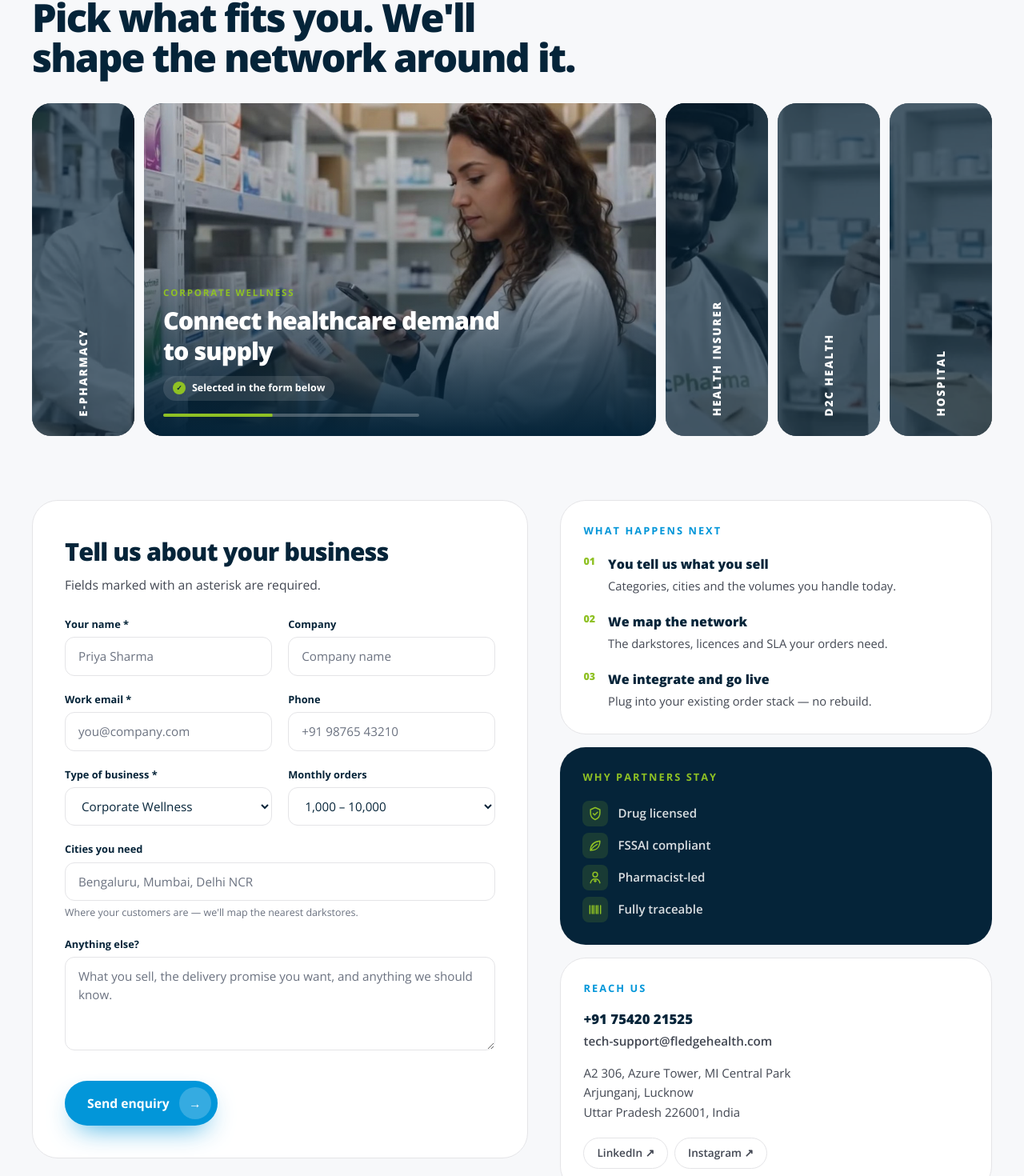
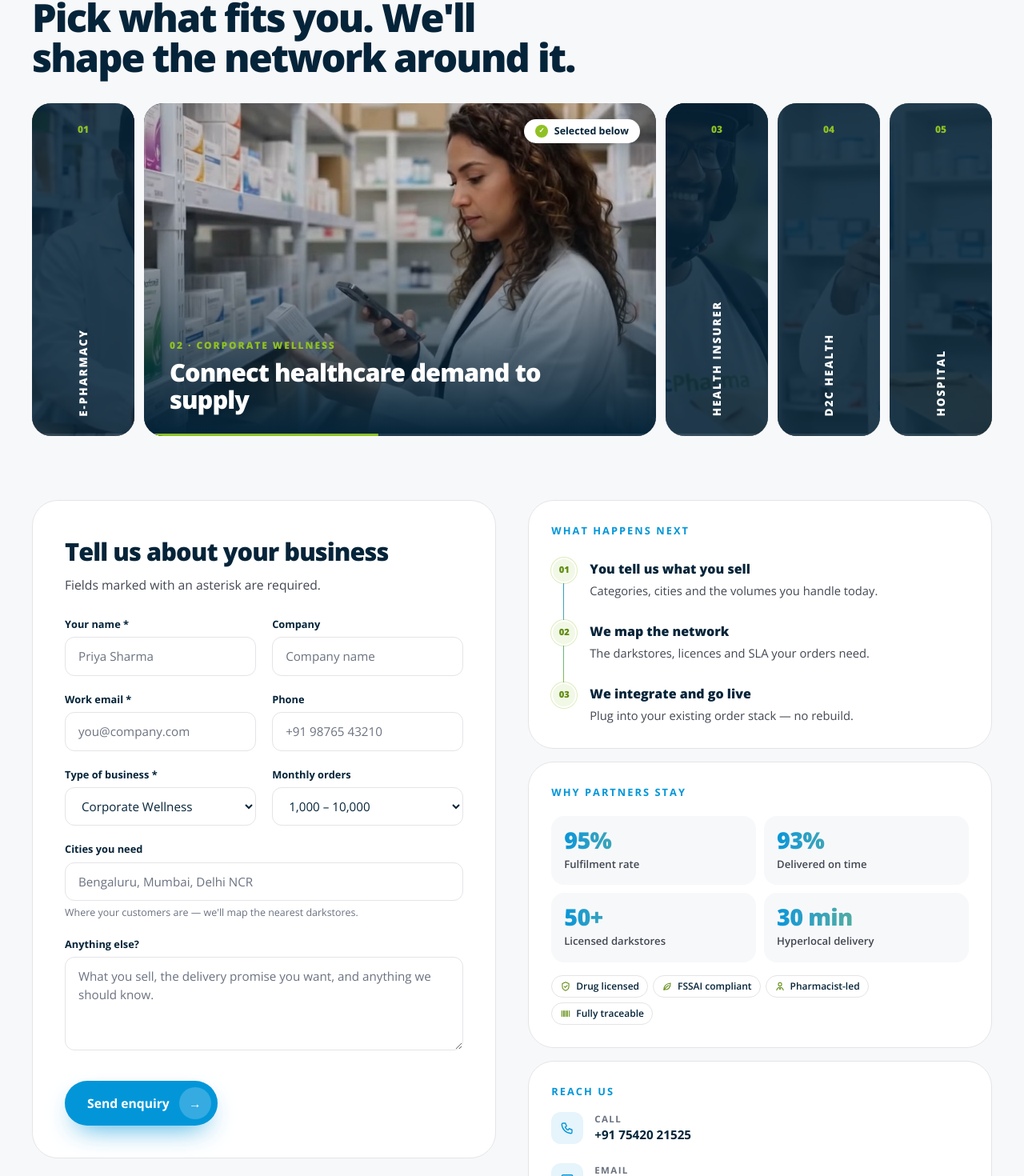
Before and after one commit to AryanF2025/NewDocPharmacWebsite, a React (Vite) app: page /contact in a window 1280 px wide. Shown: the part 668-2138 px from the top of the page at 80% size. Built offline with nearby package versions, Linux system fonts and the light colour scheme.

Commit message:
Restore the coverage-map wave (dots light up as it passes); gradient numbers with fill bars and hover; redesign Partner business panels and the side column (timeline, proof figures, contact rows)

```diff
--- a/src/pages/Partner.jsx
+++ b/src/pages/Partner.jsx
@@ -20,8 +20,42 @@ import {
   PARTNER_ASSURANCES,
 } from "@/data/contact";
 import { usePageMeta } from "@/hooks/usePageMeta";
+import { CountUp } from "@/components/experience/HeroParts";
 import { SectionHeader } from "@/components/motion/Text";
 import { CtaButton } from "@/components/motion/CtaButton";
+
+/** The figures partners actually stay for. */
+const PROOF = [
+  [95, "%", "Fulfilment rate"],
+  [93, "%", "Delivered on time"],
+  [50, "+", "Licensed darkstores"],
+  [30, " min", "Hyperlocal delivery"],
+];
+
+function ContactIcon({ name }) {
+  const common = { width: 18, height: 18, viewBox: "0 0 24 24", fill: "none", stroke: "currentColor", strokeWidth: 1.8, strokeLinecap: "round", strokeLinejoin: "round", "aria-hidden": true };
+  if (name === "phone") {
+    return (
+      <svg {...common}>
+        <path d="M5 4h4l2 5-2.5 1.5a11 11 0 0 0 5 5L15 13l5 2v4a2 2 0 0 1-2 2A16 16 0 0 1 3 6a2 2 0 0 1 2-2" />
+      </svg>
+    );
+  }
+  if (name === "mail") {
+    return (
+      <svg {...common}>
+        <rect x="3" y="5" width="18" height="14" rx="2" />
+        <path d="m3 7 9 6 9-6" />
+      </svg>
+    );
+  }
+  return (
+    <svg {...common}>
+      <path d="M12 21s7-6.3 7-12a7 7 0 1 0-14 0c0 5.7 7 12 7 12z" />
+      <circle cx="12" cy="9" r="2.5" />
+    </svg>
+  );
+}
 
 const NEXT_STEPS = [
   ["01", "You tell us what you sell", "Categories, cities and the volumes you handle today."],
@@ -102,47 +136,67 @@ function BusinessTypePanels({ value, onPick }) {
               alt=""
               loading="lazy"
               className={clsx(
-                "absolute inset-0 h-full w-full object-cover transition-[transform,filter] duration-[1200ms] ease-[cubic-bezier(.22,1,.36,1)]",
-                active ? "scale-100 group-hover:scale-[1.05]" : "scale-125 grayscale-[60%]"
+                "absolute inset-0 h-full w-full object-cover transition-transform duration-[1200ms] ease-[cubic-bezier(.22,1,.36,1)]",
+                active ? "scale-100 group-hover:scale-[1.04]" : "scale-125"
+              )}
+            />
+            {/* Folded panels read as solid brand navy with the photo just
+                showing through; the open one keeps its photo, darkened only
+                where the words sit. */}
+            <div
+              className={clsx(
+                "absolute inset-0 transition-[background-color,opacity] duration-700",
+                active ? "opacity-0" : "bg-jet/85 group-hover:bg-jet/70"
               )}
             />
             <div
               className={clsx(
-                "absolute inset-0 transition-colors duration-700",
-                active ? "bg-gradient-to-t from-jet via-jet/30 to-transparent" : "bg-jet/65 group-hover:bg-jet/45"
+                "absolute inset-0 bg-gradient-to-t from-jet via-jet/45 via-35% to-transparent to-70% transition-opacity duration-700",
+                active ? "opacity-100" : "opacity-0"
               )}
             />
 
-            {/* Folded: a vertical label on desktop, a single line on phones */}
+            {/* Folded: number at the top, label reading up from the bottom */}
             <span
               className={clsx(
-                "absolute text-[0.85rem] font-extrabold uppercase tracking-[0.14em] text-white transition-opacity duration-500",
-                "left-5 top-1/2 -translate-y-1/2 md:left-1/2 md:top-auto md:bottom-6 md:-translate-x-1/2 md:translate-y-0 md:[writing-mode:vertical-rl] md:rotate-180",
+                "pointer-events-none absolute inset-0 flex items-center gap-4 px-5 transition-opacity duration-500 md:flex-col md:items-center md:justify-between md:px-0 md:py-6",
                 active ? "opacity-0" : "opacity-100"
               )}
             >
+              <span className="tabular text-[0.75rem] font-extrabold text-brand-green">{String(i + 1).padStart(2, "0")}</span>
+              <span className="text-[0.85rem] font-extrabold uppercase tracking-[0.14em] text-white transition-colors duration-500 group-hover:text-brand-green md:rotate-180 md:[writing-mode:vertical-rl]">
                 {type.tab}
               </span>
+            </span>
 
-            {/* Open: the heading, and the time until the next one */}
-            <span className={clsx("absolute inset-x-6 bottom-6", active ? "panel-copy" : "pointer-events-none opacity-0")}>
-              <span className="block text-[0.72rem] font-bold uppercase tracking-[0.16em] text-brand-green">{type.tab}</span>
-              <span className="mt-2 block max-w-md text-[clamp(1.2rem,2.4vw,1.9rem)] font-extrabold leading-tight tracking-[-0.03em] text-white">
+            {/* Open: the choice marked top-right, the heading bottom-left */}
+            <span
+              className={clsx(
+                "absolute right-5 top-5 inline-flex items-center gap-2 rounded-full bg-white px-3.5 py-1.5 text-[0.78rem] font-bold text-jet shadow-[0_8px_24px_-10px_rgba(5,36,57,.5)] transition-[opacity,transform] duration-500",
+                active ? "translate-y-0 opacity-100 delay-300" : "pointer-events-none -translate-y-2 opacity-0"
+              )}
+            >
+              <span className="flex h-4 w-4 items-center justify-center rounded-full bg-brand-green text-[0.55rem] text-white">✓</span>
+              Selected below
+            </span>
+            <span className={clsx("absolute inset-x-6 bottom-7 md:inset-x-8", active ? "panel-copy" : "pointer-events-none opacity-0")}>
+              <span className="tabular block text-[0.75rem] font-extrabold uppercase tracking-[0.16em] text-brand-green">
+                {String(i + 1).padStart(2, "0")} · {type.tab}
+              </span>
+              <span className="mt-2 block max-w-lg text-[clamp(1.3rem,2.4vw,2rem)] font-extrabold leading-[1.1] tracking-[-0.03em] text-white">
                 {type.heading}
               </span>
-              <span className="mt-3 inline-flex items-center gap-2 rounded-full bg-white/12 px-3 py-1.5 text-[0.78rem] font-bold text-white backdrop-blur-sm">
-                <span className="flex h-4 w-4 items-center justify-center rounded-full bg-brand-green text-[0.55rem] text-jet">✓</span>
-                Selected in the form below
             </span>
-              <span className="mt-4 block h-1 w-full max-w-xs overflow-hidden rounded-full bg-white/25">
+
+            {/* Time until the next business: a thin line along the bottom edge */}
+            <span className="absolute inset-x-0 bottom-0 h-[3px] bg-white/10">
               {active ? (
                 <span
                   key={`${shown}-${paused}`}
-                    className={clsx("block h-full origin-left rounded-full bg-brand-green", paused ? "scale-x-100" : "how-fill")}
+                  className={clsx("block h-full origin-left bg-brand-green", paused ? "scale-x-100" : "how-fill")}
                   style={paused ? undefined : { animationDuration: `${SLIDE_INTERVAL_MS}ms` }}
                 />
               ) : null}
-              </span>
             </span>
           </button>
         );
@@ -323,15 +377,20 @@ export default function Partner() {
             </div>
           </Reveal>
 
-          <div className="space-y-4">
+          {/* The column beside the form stays in view while the form scrolls. */}
+          <div className="space-y-4 lg:sticky lg:top-24 lg:self-start">
+            {/* What happens next: a timeline whose line draws down on arrival */}
             <Reveal from="right" delay={0.06}>
               <div className="rounded-[2rem] border border-hairline bg-white p-7">
                 <p className="text-[0.8rem] font-bold uppercase tracking-[0.16em] text-brand-blue">What happens next</p>
-                <ol className="mt-5 space-y-5">
+                <ol className="relative mt-6 space-y-6">
+                  <span aria-hidden className="timeline-line absolute bottom-3 left-[0.95rem] top-3 w-px bg-gradient-to-b from-brand-blue to-brand-green" />
                   {NEXT_STEPS.map(([n, title, body]) => (
-                    <li key={n} className="flex gap-4">
-                      <span className="tabular text-[0.78rem] font-extrabold text-brand-green">{n}</span>
-                      <span>
+                    <li key={n} className="group relative flex gap-4">
+                      <span className="tabular relative flex h-8 w-8 shrink-0 items-center justify-center rounded-full border-2 border-white bg-peppermint text-[0.7rem] font-extrabold text-[#5f8a0f] ring-1 ring-brand-green/30 transition-colors duration-300 group-hover:bg-brand-green group-hover:text-white">
+                        {n}
+                      </span>
+                      <span className="pt-0.5">
                         <span className="block text-[1rem] font-extrabold text-jet">{title}</span>
                         <span className="mt-1 block text-[0.92rem] leading-relaxed text-ink-soft">{body}</span>
                       </span>
@@ -341,13 +400,27 @@ export default function Partner() {
               </div>
             </Reveal>
 
+            {/* Why partners stay: proof, not adjectives */}
             <Reveal from="right" delay={0.12}>
-              <div className="rounded-[2rem] bg-jet p-7 text-white">
-                <p className="text-[0.8rem] font-bold uppercase tracking-[0.16em] text-brand-green">Why partners stay</p>
-                <ul className="mt-5 grid gap-2">
+              <div className="rounded-[2rem] border border-hairline bg-white p-7">
+                <p className="text-[0.8rem] font-bold uppercase tracking-[0.16em] text-brand-blue">Why partners stay</p>
+                <div className="mt-5 grid grid-cols-2 gap-2.5">
+                  {PROOF.map(([value, suffix, label]) => (
+                    <div
+                      key={label}
+                      className="rounded-2xl bg-floral px-4 py-4 transition-[transform,background-color] duration-500 ease-[cubic-bezier(.22,1,.36,1)] hover:-translate-y-1 hover:bg-peppermint/70"
+                    >
+                      <p className="bg-gradient-to-r from-brand-blue to-brand-green bg-clip-text text-[1.8rem] font-extrabold leading-none tracking-tight text-transparent">
+                        <CountUp value={value} suffix={suffix} />
+                      </p>
+                      <p className="mt-1.5 text-[0.82rem] font-semibold text-ink-soft">{label}</p>
+                    </div>
+                  ))}
+                </div>
+                <ul className="mt-4 flex flex-wrap gap-1.5">
                   {COMPLIANCE.map((item) => (
-                    <li key={item.title} className="flex items-center gap-3 text-[0.94rem] font-semibold text-white/85">
-                      <span className="flex h-8 w-8 shrink-0 items-center justify-center rounded-lg bg-brand-green/15 text-brand-green">
+                    <li key={item.title} className="flex items-center gap-1.5 rounded-full border border-hairline px-2.5 py-1 text-[0.75rem] font-semibold text-jet">
+                      <span className="text-[#5f8a0f] [&_svg]:h-3.5 [&_svg]:w-3.5">
                         <ComplianceIcon name={item.icon} />
                       </span>
                       {item.title}
@@ -357,33 +430,47 @@ export default function Partner() {
               </div>
             </Reveal>
 
+            {/* Reach us: each way in is one clickable row */}
             <Reveal from="right" delay={0.18}>
-              <div className="rounded-[2rem] border border-hairline bg-white p-7">
-                <p className="text-[0.8rem] font-bold uppercase tracking-[0.16em] text-brand-blue">Reach us</p>
-                <a href={CONTACT.phoneHref} className="mt-4 block text-[1.05rem] font-extrabold text-jet transition-colors hover:text-brand-blue">
-                  {CONTACT.phone}
+              <div className="rounded-[2rem] border border-hairline bg-white p-3">
+                <p className="px-4 pb-1 pt-4 text-[0.8rem] font-bold uppercase tracking-[0.16em] text-brand-blue">Reach us</p>
+                {[
+                  { icon: "phone", label: "Call", value: CONTACT.phone, href: CONTACT.phoneHref },
+                  { icon: "mail", label: "Email", value: CONTACT.email, href: `mailto:${CONTACT.email}` },
+                  {
+                    icon: "pin",
+                    label: "Office",
+                    value: OFFICE.lines.slice(0, 2).join(", "),
+                    href: `https://www.google.com/maps/search/?api=1&query=${encodeURIComponent(OFFICE.lines.join(", "))}`,
+                    external: true,
+                  },
+                ].map((row) => (
+                  <a
+                    key={row.label}
+                    href={row.href}
+                    {...(row.external ? { target: "_blank", rel: "noreferrer" } : {})}
+                    className="group flex items-center gap-3.5 rounded-2xl px-4 py-3 transition-colors duration-300 hover:bg-floral"
+                  >
+                    <span className="flex h-10 w-10 shrink-0 items-center justify-center rounded-xl bg-viking text-brand-blue transition-colors duration-300 group-hover:bg-brand-blue group-hover:text-white">
+                      <ContactIcon name={row.icon} />
+                    </span>
+                    <span className="min-w-0 flex-1">
+                      <span className="block text-[0.72rem] font-bold uppercase tracking-[0.12em] text-ink-faint">{row.label}</span>
+                      <span className="block truncate text-[0.95rem] font-bold text-jet">{row.value}</span>
+                    </span>
+                    <span aria-hidden className="-translate-x-1 text-brand-blue opacity-0 transition-all duration-300 group-hover:translate-x-0 group-hover:opacity-100">
+                      →
+                    </span>
                   </a>
-                <a
-                  href={`mailto:${CONTACT.email}`}
-                  className="mt-1 block text-[0.95rem] font-semibold text-ink-soft transition-colors hover:text-brand-blue"
-                >
-                  {CONTACT.email}
-                </a>
-                <address className="mt-4 text-[0.94rem] not-italic leading-relaxed text-ink-soft">
-                  {OFFICE.lines.map((line) => (
-                    <span key={line} className="block">
-                      {line}
-                    </span>
                 ))}
-                </address>
-                <div className="mt-5 flex gap-2">
+                <div className="flex gap-2 px-4 pb-4 pt-2">
                   {SOCIAL.map((s) => (
                     <a
                       key={s.name}
                       href={s.href}
                       target="_blank"
                       rel="noreferrer"
-                      className="rounded-full border border-hairline px-4 py-2 text-[0.85rem] font-semibold text-ink-soft transition-colors hover:border-brand-blue hover:text-jet"
+                      className="rounded-full border border-hairline px-4 py-2 text-[0.82rem] font-semibold text-ink-soft transition-colors hover:border-brand-blue hover:text-jet"
                     >
                       {s.name} ↗
                     </a>
--- a/src/styles/index.css
+++ b/src/styles/index.css
@@ -282,6 +282,21 @@
 .cov-map.is-live .cov-dots {
   opacity: 1;
 }
+/* Partner timeline: the line draws down once its card arrives. */
+.timeline-line {
+  transform: scaleY(0);
+  transform-origin: top;
+}
+.reveal-right .timeline-line,
+.reveal-up .timeline-line {
+  animation: timeline-draw 1.2s var(--ease-brand) 0.4s forwards;
+}
+@keyframes timeline-draw {
+  to {
+    transform: none;
+  }
+}
+
 /* Home numbers tile: a rate's bar fills to the rate once the tile arrives. */
 .stat-bar[style*="--to"] {
   transform: scaleX(0);
```
Also changed, not shown: src/components/art/IndiaCoverageMap.jsx (+18 -13 lines). Lines whose indentation alone changed are shown as unchanged.
